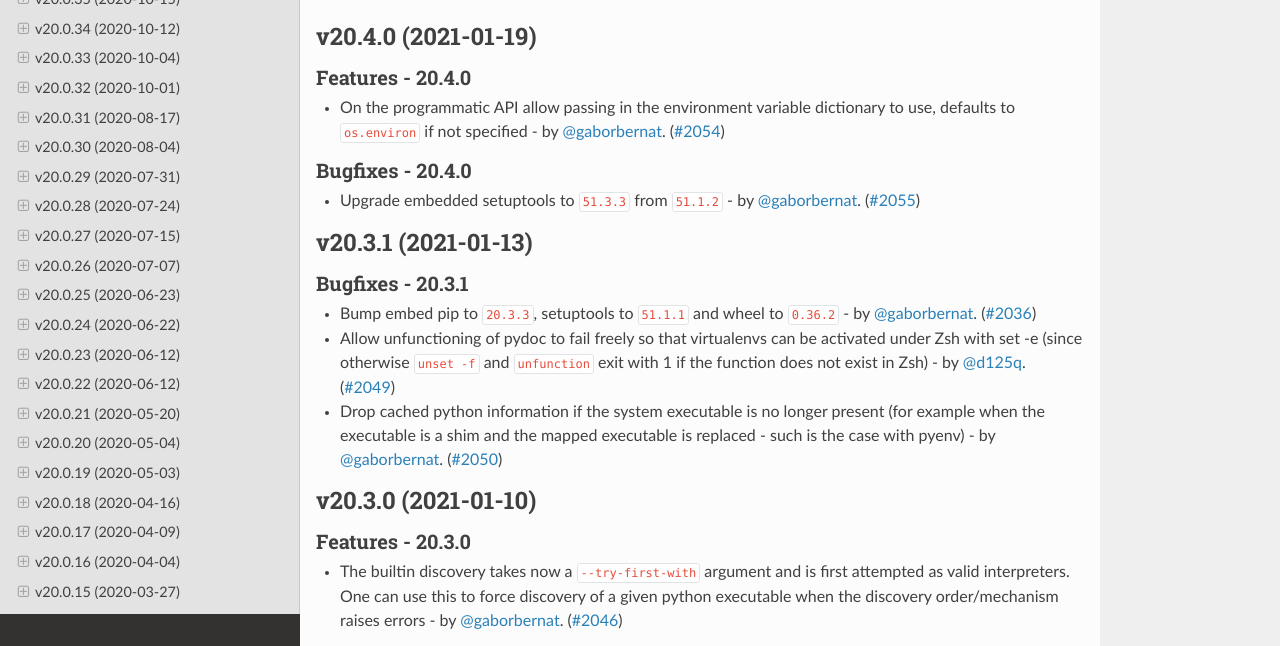
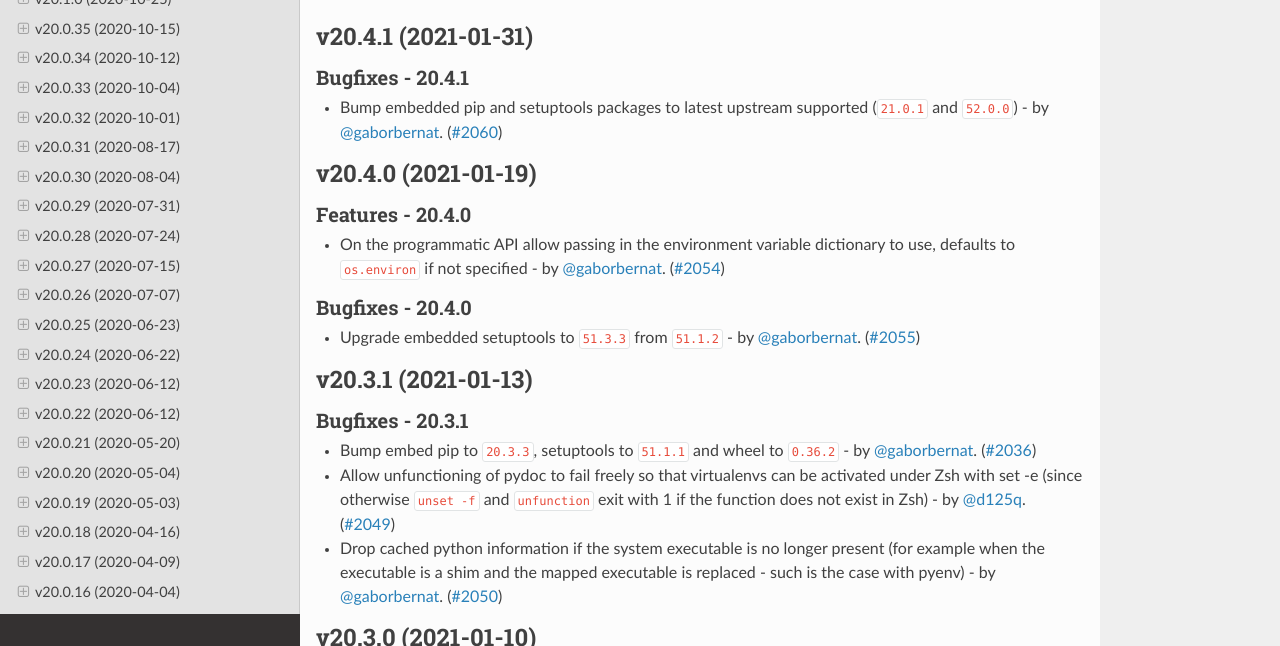
Before and after one commit to pypa/virtualenv, a Sphinx documentation site: the page built from docs/changelog.rst, in a window 1280 px wide and 900 px high, cut to the strip 254-900 px from the top of the window. Built offline with Sphinx 7.4.7 and the Read the Docs theme 2.0.0, drawn with Linux system fonts in a browser that asks for light colours; pages that are not in the unit, such as notebooks, are missing from menus; the version number could not be read and is left out.

Commit message:
release 20.4.1

```diff
--- a/docs/changelog.rst
+++ b/docs/changelog.rst
@@ -4,6 +4,14 @@
 .. include:: _draft.rst
 
 .. towncrier release notes start
+
+v20.4.1 (2021-01-31)
+--------------------
+
+Bugfixes - 20.4.1
+~~~~~~~~~~~~~~~~~
+- Bump embedded pip and setuptools packages to latest upstream supported (``21.0.1`` and ``52.0.0``) - by :user:`gaborbernat`. (`#2060 <https://github.com/pypa/virtualenv/issues/2060>`_)
+
 
 v20.4.0 (2021-01-19)
 --------------------
--- a/docs/changelog/2060.bugfix.rst
+++ /dev/null
@@ -1 +0,0 @@
-Bump embedded pip and setuptools packages to latest upstream supported (``21.0.1`` and ``52.0.0``) - by :user:`gaborbernat`.
```
